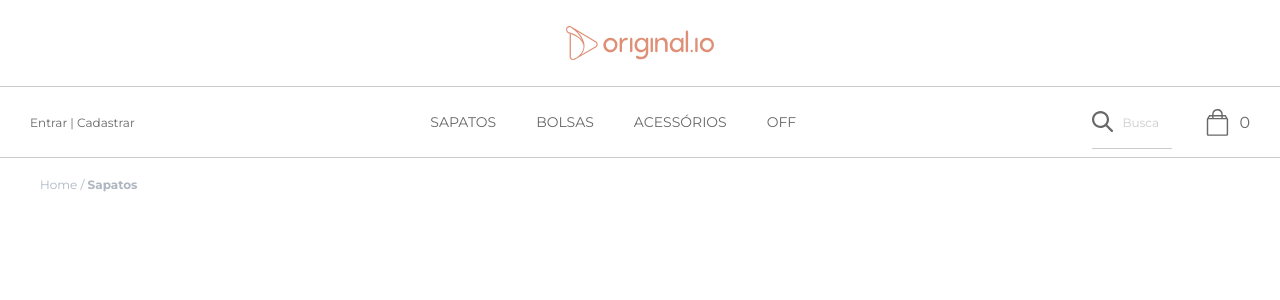
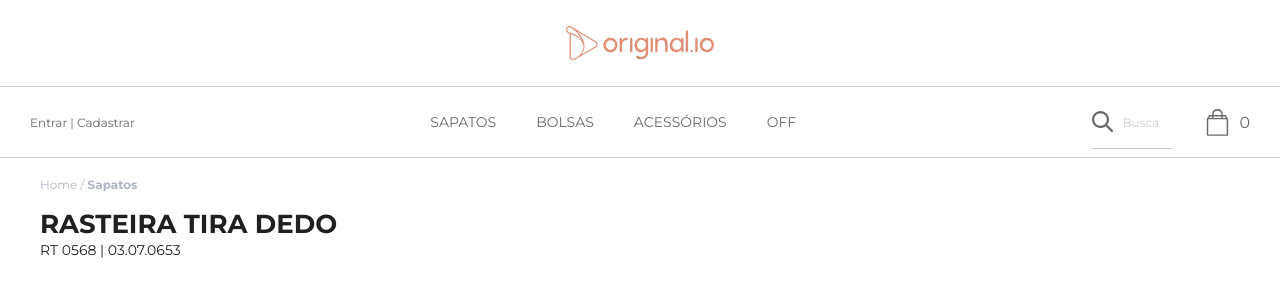
Before and after one commit to EduardoAguiarS/01.tech-summer, a React (Vite) app: page / in a window 1280 px wide. Shown: the top 300 px of the page. Built offline with nearby package versions, Linux system fonts and the light colour scheme.

Commit message:
product title

```diff
--- a/src/components/atoms/ProductTitle/index.tsx
+++ b/src/components/atoms/ProductTitle/index.tsx
@@ -1,3 +1,5 @@
+import "./styles.scss";
+
 interface TitleProps {
     title: string;
     code: string;
@@ -5,7 +7,7 @@ interface TitleProps {
 
 const ProductTitle = ({ title, code }: TitleProps) => {
     return (
-        <header>
+        <header className="product__title">
             <h1>{title}</h1>
             <span>{code}</span>
         </header>
--- a/src/components/atoms/ProductTitle/styles.scss
+++ b/src/components/atoms/ProductTitle/styles.scss
@@ -0,0 +1,30 @@
+@import "../../../../src/styles/variables.scss";
+
+.product__title {
+    text-align: center;
+    @media screen and (min-width: $screen__desktop) {
+        text-align: start;
+    }
+
+    h1 {
+        color: $orange__light;
+        text-transform: uppercase;
+        font-size: 1.125rem;
+        font-weight: 400;
+        @media screen and (min-width: $screen__desktop) {
+            color: $dark;
+            font-size: 1.625rem;
+            font-weight: 700;
+        }
+    }
+
+    span {
+        font-size: 0.75rem;
+        color: $gray;
+
+        @media screen and (min-width: $screen__desktop) {
+            font-size: 0.875rem;
+            color: $dark;
+        }
+    }
+}
--- a/src/components/molecules/ProductInfo/index.tsx
+++ b/src/components/molecules/ProductInfo/index.tsx
@@ -1,7 +1,15 @@
+import ProductTitle from "../../atoms/ProductTitle";
 import "./styles.scss";
 
 const ProductInfo = () => {
-    return <article className="product__info"></article>;
+    return (
+        <article className="product__info">
+            <ProductTitle
+                title={"Rasteira Tira Dedo"}
+                code={"RT 0568 | 03.07.0653"}
+            />
+        </article>
+    );
 };
 
 export default ProductInfo;
--- a/src/styles/variables.scss
+++ b/src/styles/variables.scss
@@ -5,6 +5,7 @@ $gray: #686868;
 $gray__medium: #aeb6c1;
 $dark: #202020;
 $orange: #e35442;
+$orange__light: #de8f75;
 
 $screen__mobile: 20rem;
 $screen__desktop: 80rem;
```
Also changed, not shown: src/components/atoms/ProductPrice/index.tsx (added), src/components/atoms/ProductPrice/styles.scss (added).
